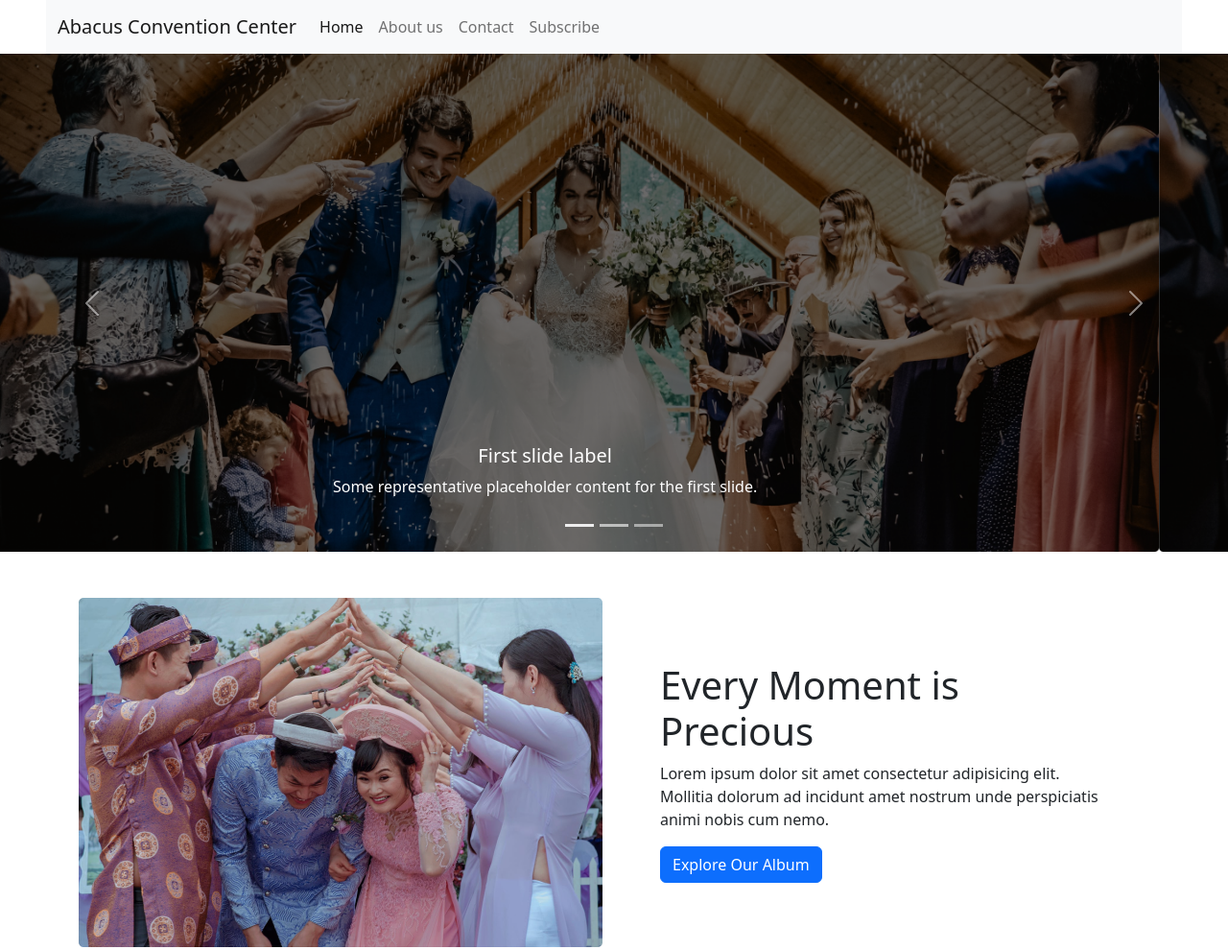
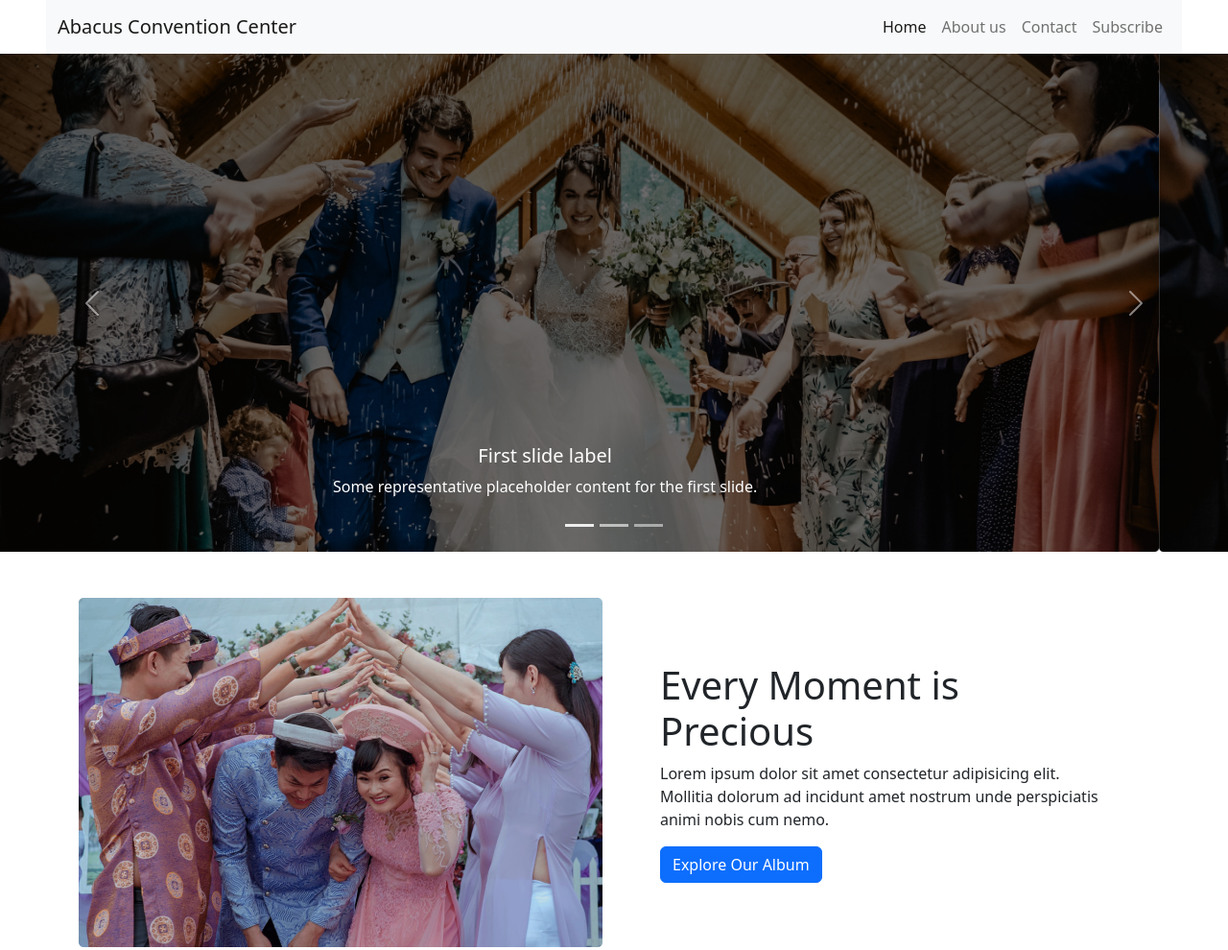
Before and after one commit to foy4748/ph_convention-center, a website: page index.html in a window 1280 px wide. Shown: the top 990 px of the page at 96% size. Drawn offline with Linux system fonts and the light colour scheme.

Commit message:
Fixed the navbar collapse issue

```diff
--- a/index.html
+++ b/index.html
@@ -28,7 +28,10 @@
           >
             <span class="navbar-toggler-icon"></span>
           </button>
-          <div class="collapse navbar-collapse" id="navbarNavDropdown">
+          <div
+            class="collapse navbar-collapse d-lg-flex justify-content-lg-end"
+            id="navbarNavDropdown"
+          >
             <ul class="navbar-nav">
               <li class="nav-item">
                 <a class="nav-link active" aria-current="page" href="#">Home</a>
```
